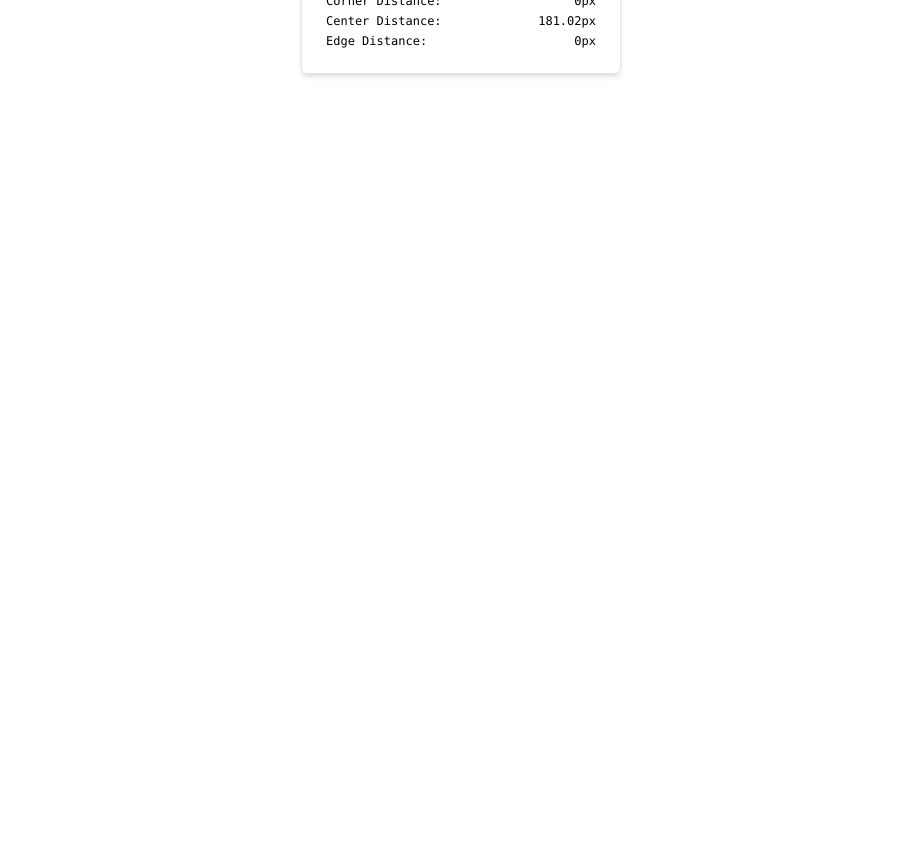
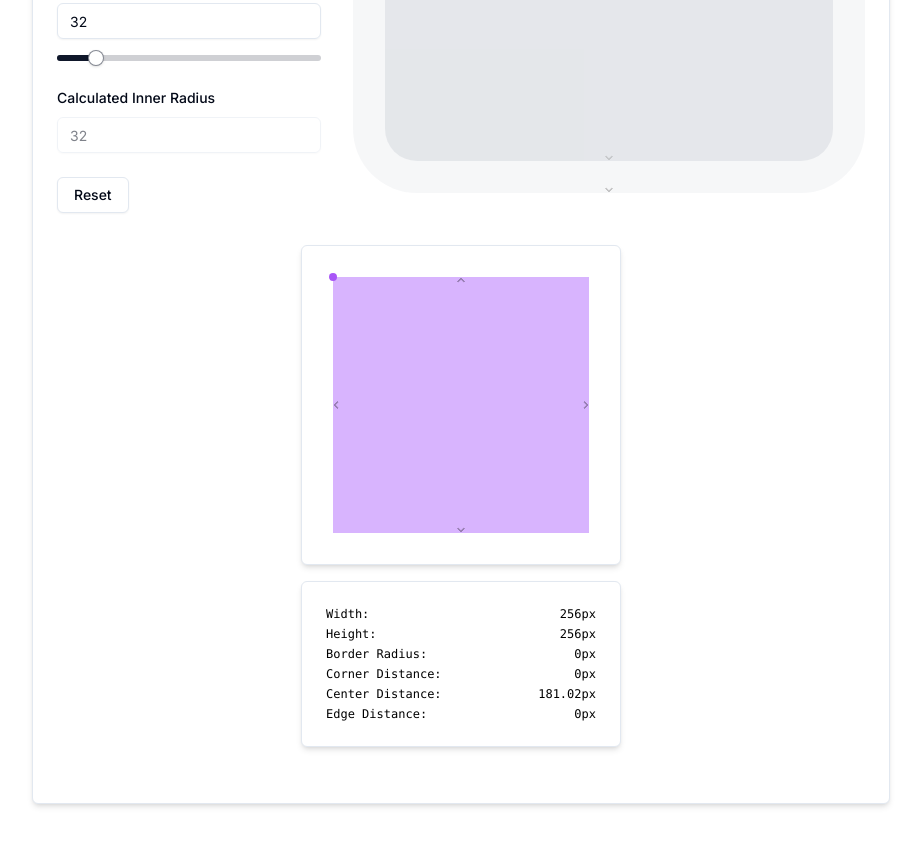
Before and after one commit to dbr787/absurd-rock, a Next.js app: page / in a window 1280 px wide. Shown: the part 460-1306 px from the top of the page, without its empty margins (179-1100 px from the left). Before the commit the page ends 800 px from the top, so only its background shows below. Built offline with nearby package versions, Linux system fonts and the light colour scheme.

Commit message:
make all visible on page for design team

```diff
--- a/app/page.tsx
+++ b/app/page.tsx
@@ -2,19 +2,22 @@ import { RectangleRadiusForm } from "../components/RectangleRadiusForm";
 import ResizableRectangle from "../components/ResizableRectangle";
 import ResizableRectangle2 from "../components/ResizableRectangle2";
 
+export default function Home() {
+  return (
+    <div className="p-16 flex flex-col justify-center items-center">
+      <div className="border rounded-md p-6 border-solid bg-white shadow-md">
+        <RectangleRadiusForm />
+        {/* <ResizableRectangle
+          initialWidth={100}
+          initialHeight={100}
+        /> */}
+        <div className="">
+          <ResizableRectangle2 />
+        </div>
+      </div>
+    </div>
+  );
+}
 // export default function Home() {
-//   return (
-//     <div className="p-16 flex justify-center">
-//       <div className="border rounded-md p-6 border-solid bg-white shadow-md">
-//         {/* <RectangleRadiusForm /> */}
-//         {/* <ResizableRectangle initialWidth={100} initialHeight={100} /> */}
-//         <div className="w-[512px] h-[512px]">
-//           <ResizableRectangle2 />
-//         </div>
-//       </div>
-//     </div>
-//   );
+//   return <ResizableRectangle2 />;
 // }
-export default function Home() {
-  return <ResizableRectangle2 />;
-}
```
